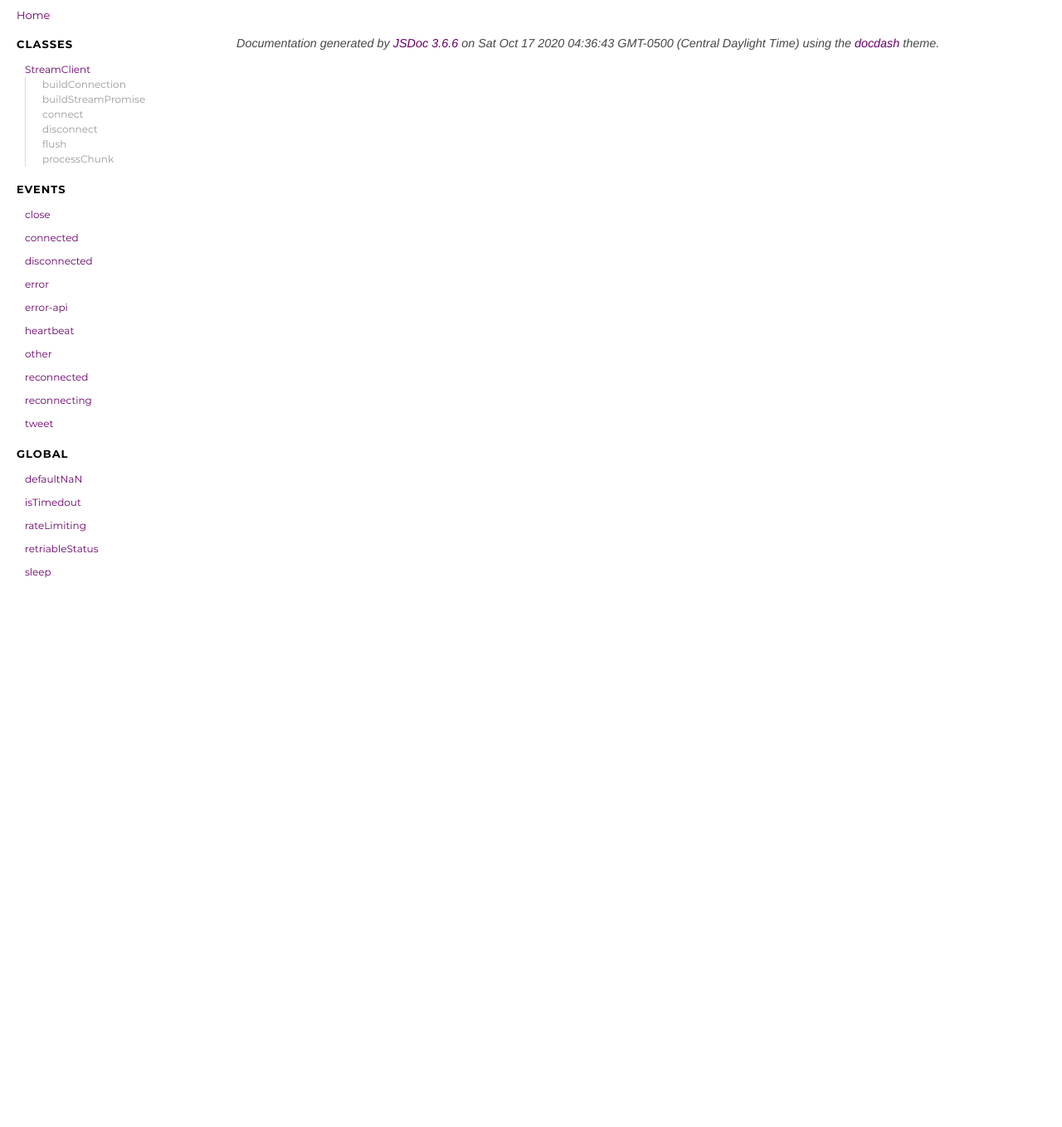
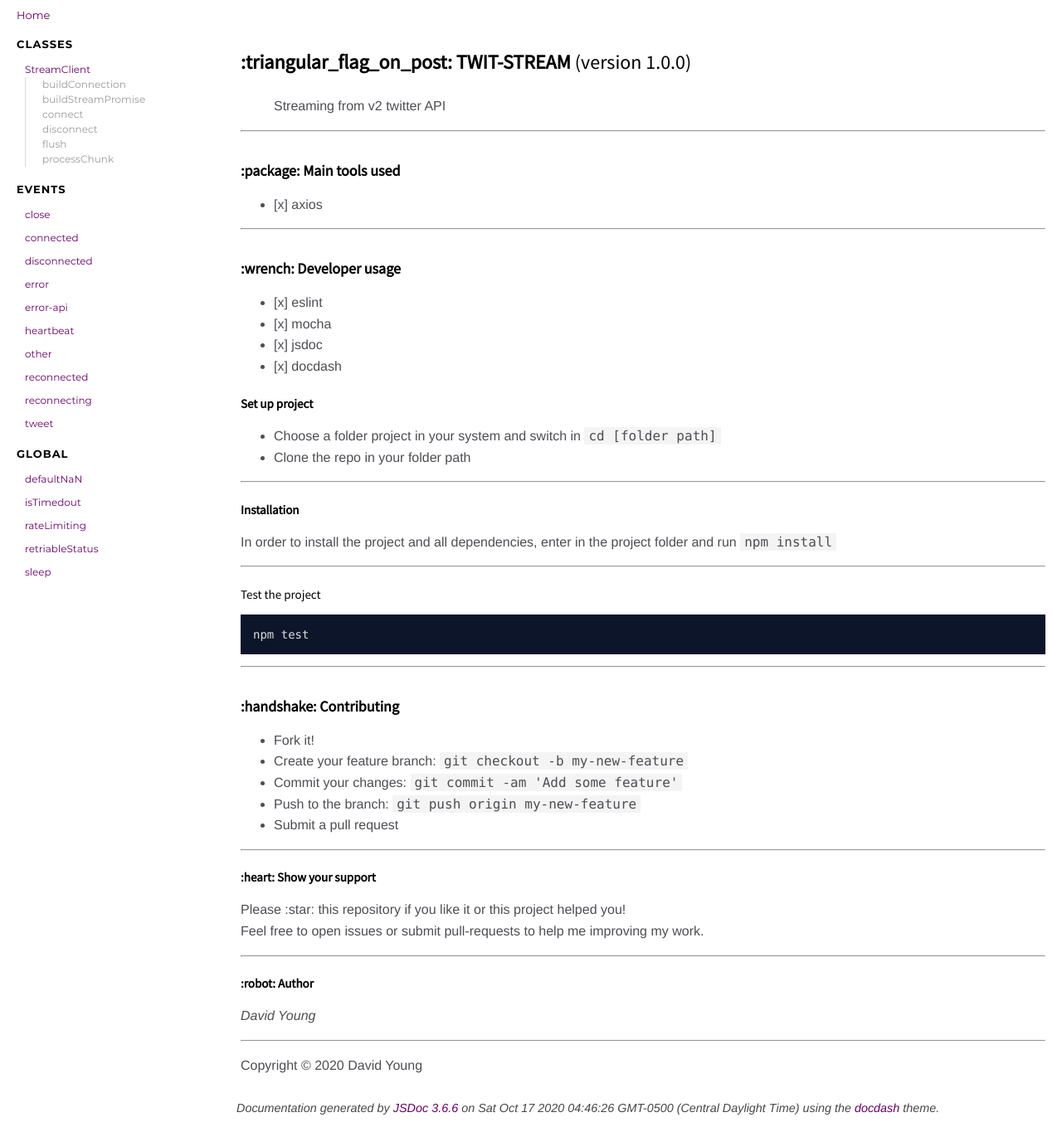
Before and after one commit to CrunchwrapSupreme/twit-stream-v2, a website: page docs/index.html in a window 1280 px wide. Shown: the whole page at 83% size. Before the commit the page ends 800 px from the top, so only its background shows below. Drawn offline with Linux system fonts and the light colour scheme.

Commit message:
Additional documentation work.

```diff
--- a/docs/index.html
+++ b/docs/index.html
@@ -56,6 +56,56 @@
 
 
 
+    <section class="readme usertext">
+        <article><h1><strong>:triangular_flag_on_post: TWIT-STREAM</strong> (version 1.0.0)</h1>
+<blockquote>
+<p>Streaming from v2 twitter API</p>
+</blockquote>
+<hr>
+<h2><strong>:package: Main tools used</strong></h2>
+<ul>
+<li>[x] axios</li>
+</ul>
+<hr>
+<h2><strong>:wrench: Developer usage</strong></h2>
+<ul>
+<li>[x] eslint</li>
+<li>[x] mocha</li>
+<li>[x] jsdoc</li>
+<li>[x] docdash</li>
+</ul>
+<h3><strong>Set up project</strong></h3>
+<ul>
+<li>Choose a folder project in your system and switch in <code>cd [folder path]</code></li>
+<li>Clone the repo in your folder path</li>
+</ul>
+<hr>
+<h3><strong>Installation</strong></h3>
+<p>In order to install the project and all dependencies, enter in the project folder and run <code>npm install</code></p>
+<hr>
+<h3>Test the project</h3>
+<pre class="prettyprint source lang-bash"><code>npm test
+</code></pre>
+<hr>
+<h2><strong>:handshake: Contributing</strong></h2>
+<ul>
+<li>Fork it!</li>
+<li>Create your feature branch: <code>git checkout -b my-new-feature</code></li>
+<li>Commit your changes: <code>git commit -am 'Add some feature'</code></li>
+<li>Push to the branch: <code>git push origin my-new-feature</code></li>
+<li>Submit a pull request</li>
+</ul>
+<hr>
+<h3><strong>:heart: Show your support</strong></h3>
+<p>Please :star: this repository if you like it or this project helped you!<br>
+Feel free to open issues or submit pull-requests to help me improving my work.</p>
+<hr>
+<h3><strong>:robot: Author</strong></h3>
+<p><em><em>David Young</em></em></p>
+<hr>
+<p>Copyright © 2020 David Young</p></article>
+    </section>
+
 
 
 
@@ -68,7 +118,7 @@
 <br class="clear">
 
 <footer>
-    Documentation generated by <a href="https://github.com/jsdoc3/jsdoc">JSDoc 3.6.6</a> on Sat Oct 17 2020 04:36:43 GMT-0500 (Central Daylight Time) using the <a href="https://github.com/clenemt/docdash">docdash</a> theme.
+    Documentation generated by <a href="https://github.com/jsdoc3/jsdoc">JSDoc 3.6.6</a> on Sat Oct 17 2020 04:46:26 GMT-0500 (Central Daylight Time) using the <a href="https://github.com/clenemt/docdash">docdash</a> theme.
 </footer>
 
 <script>prettyPrint();</script>
```
Also changed, not shown: docs/StreamClient.html (+1 -1 lines), docs/global.html (+1 -1 lines), docs/index.js.html (+1 -1 lines), README.md.
